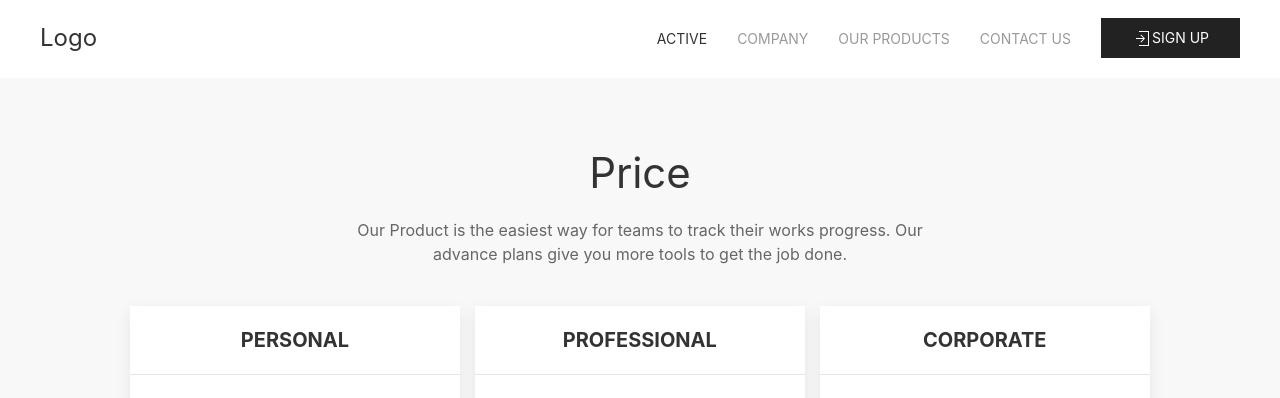
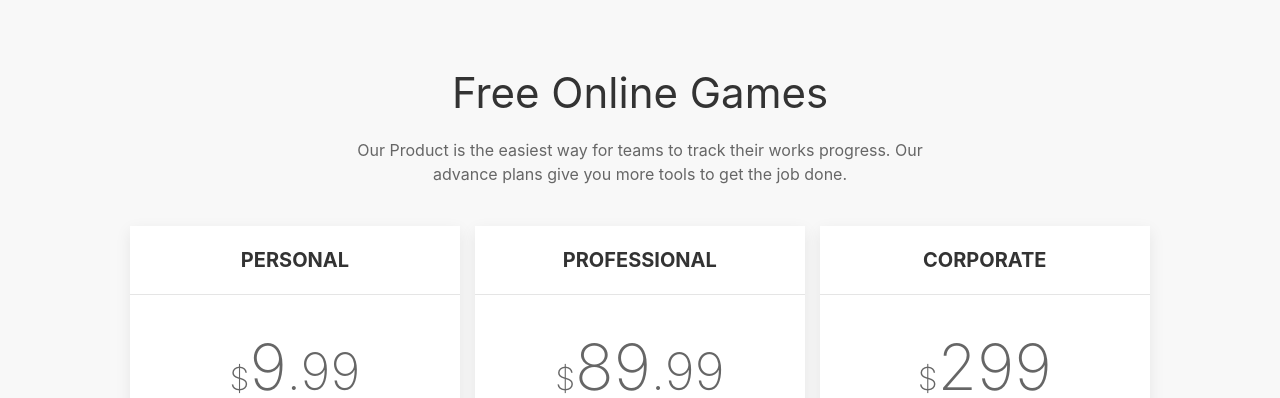
Before and after one commit to tgkspb/freeonlinegames, a plain HTML site: page index.html in a window 1280 px wide. Shown: the part 802-1200 px from the top of the page. Drawn offline with nearby package versions, Linux system fonts and the light colour scheme.

Commit message:
Update index.html

```diff
--- a/index.html
+++ b/index.html
@@ -3,7 +3,7 @@
 	<head>
 		<meta charset="utf-8">
 		<meta name="viewport" content="width=device-width, initial-scale=1">
-		<title>Price - UIkit 3 KickOff</title>
+		<title>Best Free Online Games</title>
 		<link rel="icon" href="img/favicon.ico">
 		<link rel="stylesheet" type="text/css" href="https://cdn.jsdelivr.net/npm/uikit@latest/dist/css/uikit.min.css">
 		<style>
@@ -14,35 +14,10 @@
 	</head>
 	<body>
 		<iframe src="https://iogames.iogames.repl.co/" uk-height-viewport class="uk-width-1-1"></iframe>
-		<header class="uk-box-shadow-small" style="background-color: white">
-			<div class="uk-container uk-container-expand">
-				<nav class="uk-navbar" id="navbar" data-uk-navbar>
-					<div class="uk-navbar-left">
-						<a class="uk-navbar-item uk-logo" href="#">Logo</a>
-					</div>
-
-					<div class="uk-navbar-right">
-						<ul class="uk-navbar-nav uk-visible@m">
-							<li class="uk-active"><a href="#">Active</a></li>
-							<li><a href="#">Company</a></li>
-							<li><a href="#">Our Products</a></li>
-							<li><a href="#">Contact Us</a></li>
-						</ul>
-						<div class="uk-navbar-item">
-							<a class="uk-navbar-toggle uk-hidden@m" data-uk-toggle data-uk-navbar-toggle-icon href="#offcanvas-nav"></a>
-							<a href="#" class="uk-button uk-button-secondary uk-visible@m"><span data-uk-icon="sign-in"></span>SIGN UP</a>
-						</div>
-					</div>
-				</nav>
-			</div>
-		</header>
-		<!--/HEADER-->
-
-		<!--AUTHOR-->
 		<section class="uk-section uk-section-muted uk-padding-remove-bottom">
 			<div class="uk-container uk-container-small">
 				<header class="uk-text-center">
-					<h1 class="uk-heading-primary">Price</h1>
+					<h1 class="uk-heading-primary">Free Online Games</h1>
 					<p class="uk-width-3-5 uk-margin-auto">
 						Our Product is the easiest way for teams to track their works progress. Our advance plans give you more tools to get the job done.
 					</p>
```
